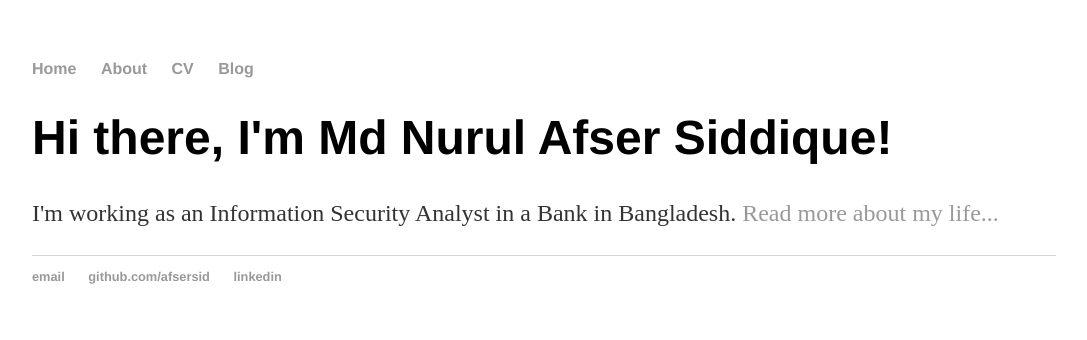
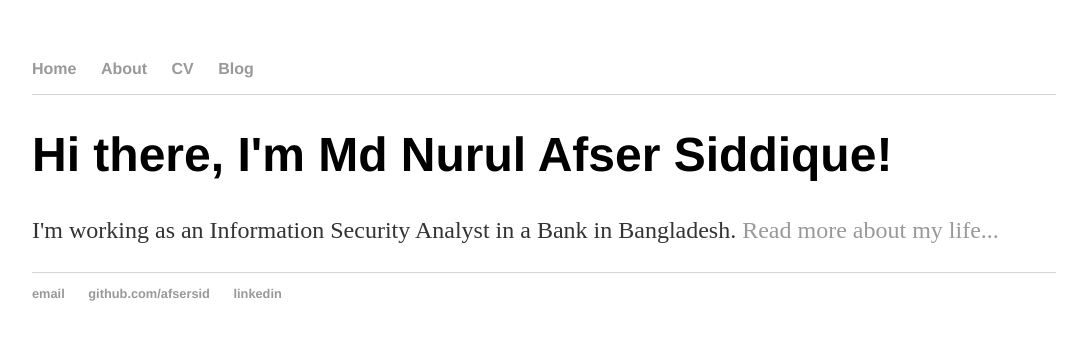
Before and after one commit to afsersid/afsersid.github.io, a Jekyll site: the page built from index.html, in a window 1280 px wide. Shown: the top 340 px of the page, without its empty margins (96-1183 px from the left). Built offline with Jekyll 4.4.1, drawn with Linux system fonts in a browser that asks for light colours.

Commit message:
Update main.css

```diff
--- a/css/main.css
+++ b/css/main.css
@@ -29,7 +29,7 @@ p {
     color: #333;
 }
 nav {
-    border-down: 1px solid #d5d5d5;
+    border-bottom: 1px solid #d5d5d5;
 }
 footer {
     border-top: 1px solid #d5d5d5;
```
